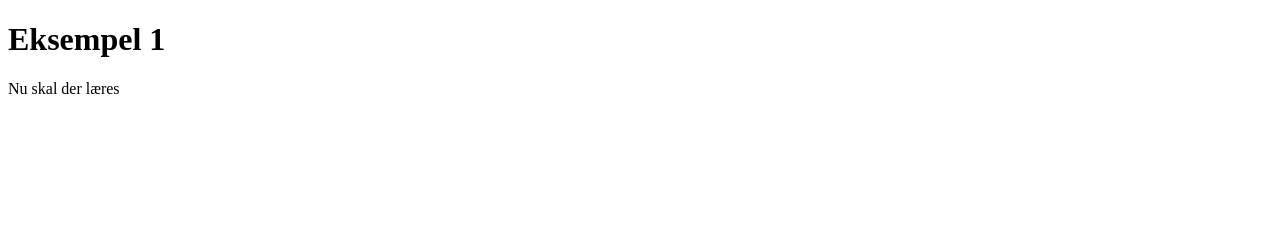
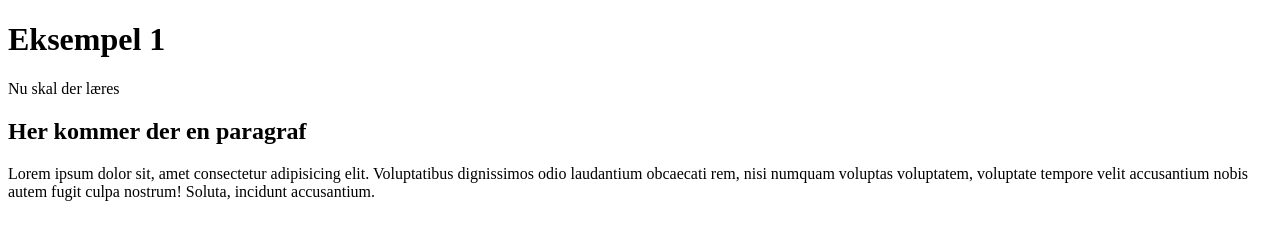
Before and after one commit to CarolineHay/eksempel, an Astro site: page / in a window 1280 px wide. Built offline with nearby package versions, Linux system fonts and the light colour scheme; Astro itself is replaced by a stand-in of ours.

Commit message:
paragraph added

```diff
--- a/src/pages/index.astro
+++ b/src/pages/index.astro
@@ -13,5 +13,8 @@
 	<body>
 		<h1>Eksempel 1</h1>
 		<p>Nu skal der læres</p>
+
+		<h2>Her kommer der en paragraf</h2>
+		<p>Lorem ipsum dolor sit, amet consectetur adipisicing elit. Voluptatibus dignissimos odio laudantium obcaecati rem, nisi numquam voluptas voluptatem, voluptate tempore velit accusantium nobis autem fugit culpa nostrum! Soluta, incidunt accusantium.</p>
 	</body>
 </html>
```
